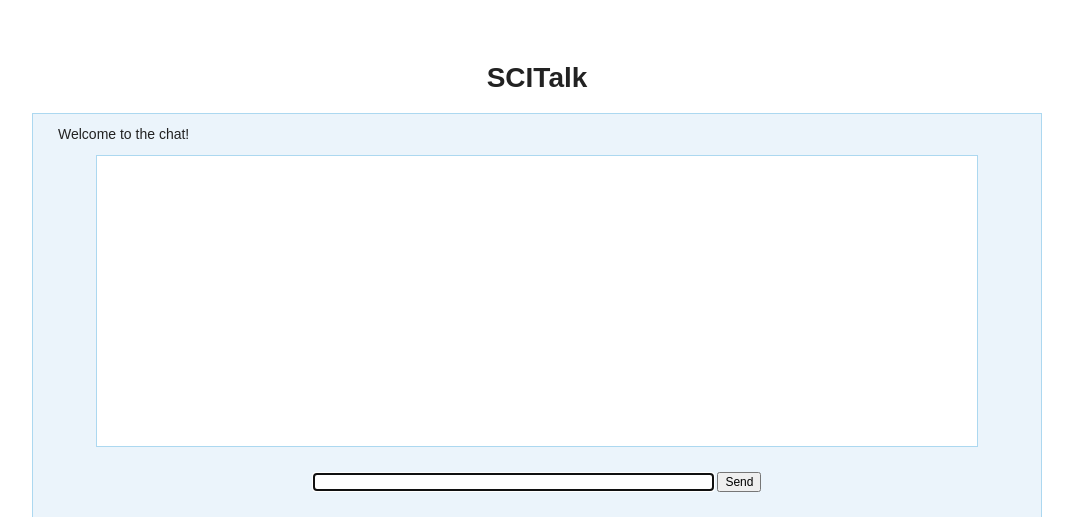
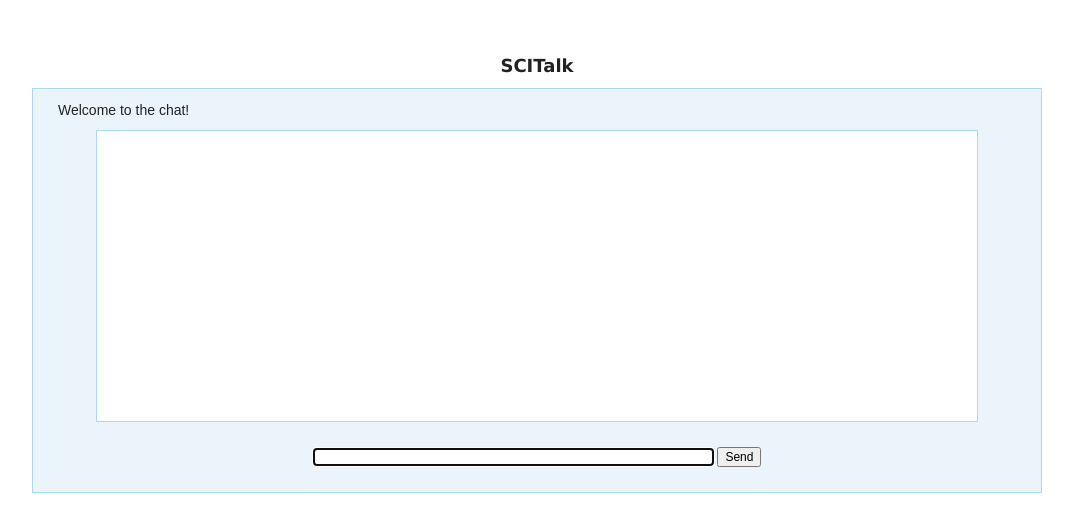
Before and after one commit to gmeisinger/chatbot, a Flask app: page / in a window 1280 px wide. Shown: the top 517 px of the page, without its empty margins (103-1176 px from the left). Run offline with Flask 2, Linux system fonts and the light colour scheme; parts of the project's set-up code (start-up, migrations or seed data) failed here and were passed over; some libraries are stand-ins or nearby versions.

Commit message:
Update style.css

```diff
--- a/templates/static/style.css
+++ b/templates/static/style.css
@@ -3,7 +3,13 @@ body {
     font:14px arial;
     color: #222;
     text-align:center;
-    padding:35px; }
+    padding:35px;
+}
+
+#title {
+    font-size: large;
+    font-family: Verdana, Geneva, Tahoma, sans-serif;
+}
 
 form, p, span {
     margin:0;
```
